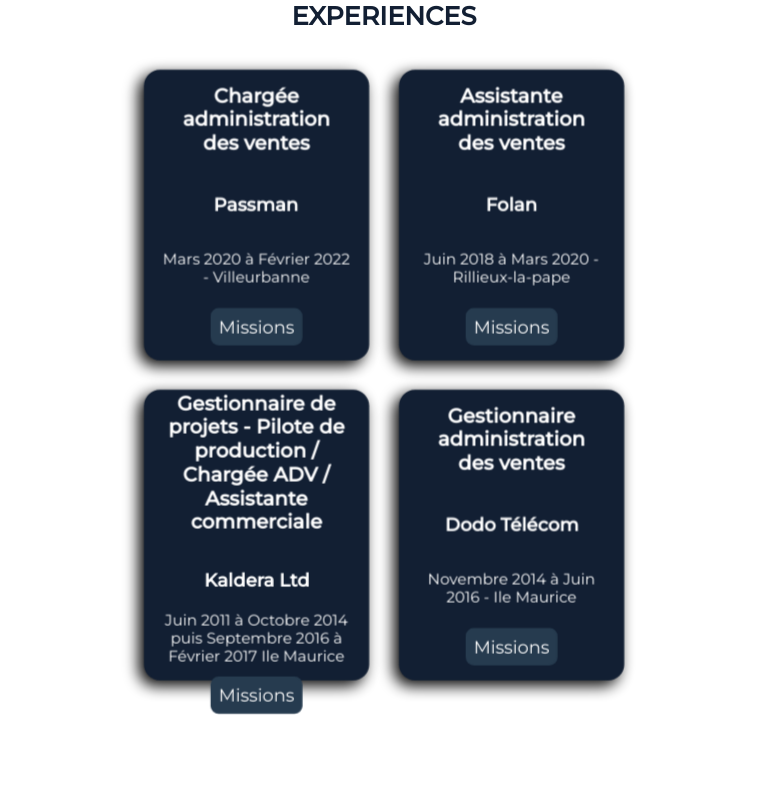
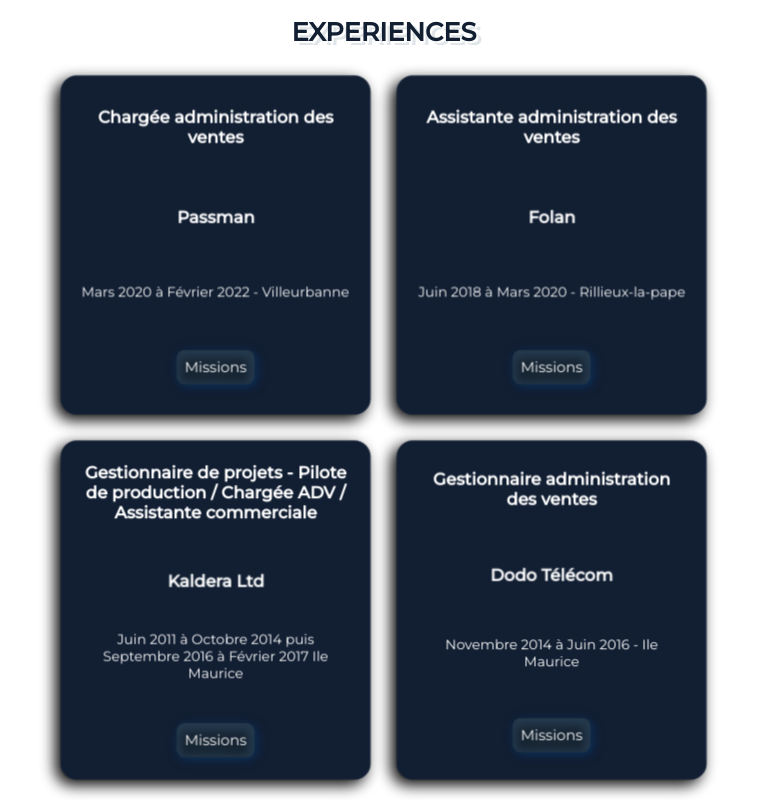
Before and after one commit to YelllenR/AR, a SvelteKit app: page /Experiences in a window 768 px wide. Built offline with nearby package versions, Linux system fonts and the light colour scheme.

Commit message:
Media queries
Working on media queries mobile and tablet version.

```diff
--- a/src/styles/abstract/_variables.scss
+++ b/src/styles/abstract/_variables.scss
@@ -45,7 +45,7 @@
 $breakpoints: (
     "mobile-min-width": 320px,
     "mobile-max-width": 640px,
-    "tablet-min-width": 641px,
+    "tablet-min-width": 640px,
     "tablet-max-width": 1007px,
     "desktop-min-width": 1008px,
     "desktop-max-width": 1200px
--- a/src/styles/pages/_experiences.scss
+++ b/src/styles/pages/_experiences.scss
@@ -10,14 +10,13 @@
 
 .experience-title {
   @include media-mobile {
-    font-size: clamp(0.5rem, 1.3rem, 1.5rem);
-    text-shadow: none;
+    font-size: clamp(0.5em, 1.3em, 1.5em);
     margin: 0.5rem;
   }
 
   @include media-tablet {
-    font-size: clamp(1.4rem, 1.6rem, 1.8rem);
-    text-shadow: none;
+    font-size: clamp(1.4em, 1.6em, 1.8em);
+    margin: 1rem 0 1rem 0;
   }
 
   justify-self: center;
@@ -26,14 +25,9 @@
   font-size: 2em;
   font-weight: 900;
   font-family: $font-family;
-  text-shadow: 0px 0px 0 rgb(26, 63, 87),
-  0px -1px 0 rgb(17, 54, 78),
-  0px -2px 0 rgb(7, 44, 68),
-  0px -3px 0 rgb(-2, 35, 59),
-  0px -4px 0 rgb(-11, 26, 50),
-  0px -5px 4px rgba(41, 69, 91, 1),
-  0px -5px 1px rgba(41, 69, 91, 0.5),
-  0px 0px 4px rgba(41, 69, 91, .2);
+  text-shadow: 2px 2px 0px #FFFFFF,
+  5px 4px 0px rgba(43, 80, 104, 0.15),
+  0px 5px 10px rgba(37, 52, 67, 0);
 }
 
 .job-title,
@@ -42,6 +36,10 @@
 
   @include media-mobile {
     padding: clamp(0.2rem, 0.4rem, 0.7rem);
+  }
+
+  @include media-tablet {
+    padding: clamp(0.3rem, 0.5rem, 0.9rem);
   }
 
   font-family: $font-family;
@@ -57,6 +55,10 @@
     font-size: clamp(0.7em, 1em, 1.2em);
   }
 
+  @include media-tablet {
+    font-size: clamp(0.9em, 1.1em, 1.2em);
+  }
+
   font-size: clamp(1em, 1.2em, 1.3em);
 
 }
@@ -64,6 +66,10 @@
 .job-title {
   @include media-mobile {
     font-size: clamp(0.7em, 1em, 1.2em);
+  }
+
+  @include media-tablet {
+    font-size: clamp(0.9em, 1.1em, 1.4em);
   }
 
   font-size: clamp(1em, 1.3em, 1.5em);
@@ -74,6 +80,10 @@
 .dateYear {
   @include media-mobile {
     font-size: clamp(0.7em, 0.9em, 1em);
+  }
+
+  @include media-tablet {
+    font-size: clamp(0.8em, 0.9em, 1em);
   }
 
   font-size: clamp(0.9em, 1em, 1.1em);
@@ -87,6 +97,11 @@
     padding: 0.3rem;
   }
 
+  @include media-tablet {
+    font-size: clamp(0.8em, 0.9em, 1em);
+    padding: 0.3rem;
+  }
+
   list-style: none;
   font-family: $font-family;
   text-align: justify;
@@ -97,8 +112,11 @@
 
 .experience-box {
   @include media-mobile {
+    width: 100%;
+  }
 
-    width: 100%;
+  @include media-tablet {
+    width: 90%;
   }
 
   display: flex;
@@ -111,14 +129,22 @@
 
 .CardBox {
   @include media-mobile {
-    height: 32vh;
-    min-width: 75vw;
-    max-width: 80vw;
-    margin: 0.7em;
+    min-height: 33vh;
+    max-height: 36vh;
+    width: 75vw;
+    margin: 0.8em;
   }
 
-  height: 36vh;
-  width: 29vw;
+  @include media-tablet {
+    min-height: 40vh;
+    max-height: 42vh;
+    min-width: 40vw;
+    max-width: 42vw;
+    margin: 0.9em;
+  }
+
+  height: 45vh;
+  width: 35vw;
   margin: 16px;
   transform-style: preserve-3d;
   -webkit-transform-style: preserve-3d;
@@ -160,7 +186,6 @@
 
   @include media-mobile {
     height: 100%;
-
   }
 
 }
@@ -176,8 +201,6 @@
   background-color: $dark-background;
   box-shadow: -5px 5px 15px rgb(0, 0, 0);
   border-radius: 16px;
-
-
 }
 
 .backCard {
@@ -202,8 +225,10 @@
   }
 
   @include media-tablet {
+    font-size: clamp(0.5em, 0.9em, 1.1em);
+    padding: 0.5rem;
+  }
 
-  }
   width: auto;
   height: auto;
   font-size: 1.1em;
@@ -215,9 +240,16 @@
   border-radius: 8px;
   background-color: $charcoal;
   color: white;
+  box-shadow: inset -1px 3px 8px 5px #263B4Fff,
+  2px 2px 10px 0px #0B325E,
+  inset -3px 10px 29px 14px rgba(3, 5, 8, 0.41);
+
+
 
   &:focus {
     border-style: none;
+    box-shadow: inset -1px 3px 8px 5px #263B4Fff, 2px 2px 10 px 0px #0B325E, inset -3px 10px 29px 14px rgba(41, 69, 91, 0.41);
+
   }
 
   &:active {
--- a/src/styles/style.css
+++ b/src/styles/style.css
@@ -147,19 +147,18 @@
   font-size: 2em;
   font-weight: 900;
   font-family: "Montserrat", sans-serif;
-  text-shadow: 0px 0px 0 rgb(26, 63, 87), 0px -1px 0 rgb(17, 54, 78), 0px -2px 0 rgb(7, 44, 68), 0px -3px 0 rgb(0, 35, 59), 0px -4px 0 rgb(0, 26, 50), 0px -5px 4px rgb(41, 69, 91), 0px -5px 1px rgba(41, 69, 91, 0.5), 0px 0px 4px rgba(41, 69, 91, 0.2);
+  text-shadow: 2px 2px 0px #FFFFFF, 5px 4px 0px rgba(43, 80, 104, 0.15), 0px 5px 10px rgba(37, 52, 67, 0);
 }
 @media screen and (min-width: 320px) and (max-width: 640px) {
   .experience-title {
-    font-size: 1.3rem;
-    text-shadow: none;
+    font-size: 1.3em;
     margin: 0.5rem;
   }
 }
-@media screen and (min-width: 641px) and (max-width: 1007px) {
+@media screen and (min-width: 640px) and (max-width: 1007px) {
   .experience-title {
-    font-size: 1.6rem;
-    text-shadow: none;
+    font-size: 1.6em;
+    margin: 1rem 0 1rem 0;
   }
 }
 
@@ -180,6 +179,13 @@
     padding: 0.4rem;
   }
 }
+@media screen and (min-width: 640px) and (max-width: 1007px) {
+  .job-title,
+.company,
+.dateYear {
+    padding: 0.5rem;
+  }
+}
 
 .company {
   font-size: 1.2em;
@@ -187,6 +193,11 @@
 @media screen and (min-width: 320px) and (max-width: 640px) {
   .company {
     font-size: 1em;
+  }
+}
+@media screen and (min-width: 640px) and (max-width: 1007px) {
+  .company {
+    font-size: 1.1em;
   }
 }
 
@@ -200,6 +211,11 @@
     font-size: 1em;
   }
 }
+@media screen and (min-width: 640px) and (max-width: 1007px) {
+  .job-title {
+    font-size: 1.1em;
+  }
+}
 
 .dateYear {
   font-size: 1em;
@@ -207,6 +223,11 @@
   text-align: center;
 }
 @media screen and (min-width: 320px) and (max-width: 640px) {
+  .dateYear {
+    font-size: 0.9em;
+  }
+}
+@media screen and (min-width: 640px) and (max-width: 1007px) {
   .dateYear {
     font-size: 0.9em;
   }
@@ -225,6 +246,12 @@
     padding: 0.3rem;
   }
 }
+@media screen and (min-width: 640px) and (max-width: 1007px) {
+  .dutyLists {
+    font-size: 0.9em;
+    padding: 0.3rem;
+  }
+}
 
 .experience-box {
   display: flex;
@@ -238,10 +265,15 @@
     width: 100%;
   }
 }
+@media screen and (min-width: 640px) and (max-width: 1007px) {
+  .experience-box {
+    width: 90%;
+  }
+}
 
 .CardBox {
-  height: 36vh;
-  width: 29vw;
+  height: 45vh;
+  width: 35vw;
   margin: 16px;
   transform-style: preserve-3d;
   -webkit-transform-style: preserve-3d;
@@ -249,10 +281,19 @@
 }
 @media screen and (min-width: 320px) and (max-width: 640px) {
   .CardBox {
-    height: 32vh;
-    min-width: 75vw;
-    max-width: 80vw;
-    margin: 0.7em;
+    min-height: 33vh;
+    max-height: 36vh;
+    width: 75vw;
+    margin: 0.8em;
+  }
+}
+@media screen and (min-width: 640px) and (max-width: 1007px) {
+  .CardBox {
+    min-height: 40vh;
+    max-height: 42vh;
+    min-width: 40vw;
+    max-width: 42vw;
+    margin: 0.9em;
   }
 }
 
@@ -331,6 +372,7 @@
   border-radius: 8px;
   background-color: rgb(38, 59, 79);
   color: white;
+  box-shadow: inset -1px 3px 8px 5px #263b4f, 2px 2px 10px 0px #0B325E, inset -3px 10px 29px 14px rgba(3, 5, 8, 0.41);
 }
 @media screen and (min-width: 320px) and (max-width: 640px) {
   .btn {
@@ -338,8 +380,15 @@
     padding: 0.4rem;
   }
 }
+@media screen and (min-width: 640px) and (max-width: 1007px) {
+  .btn {
+    font-size: 0.9em;
+    padding: 0.5rem;
+  }
+}
 .btn:focus {
   border-style: none;
+  box-shadow: inset -1px 3px 8px 5px #263b4f, 2px 2px 10 px 0px #0B325E, inset -3px 10px 29px 14px rgba(41, 69, 91, 0.41);
 }
 .btn:active {
   border-style: none;
```
Also changed, not shown: 1 other file (tests, documents, lock files or other folders).
